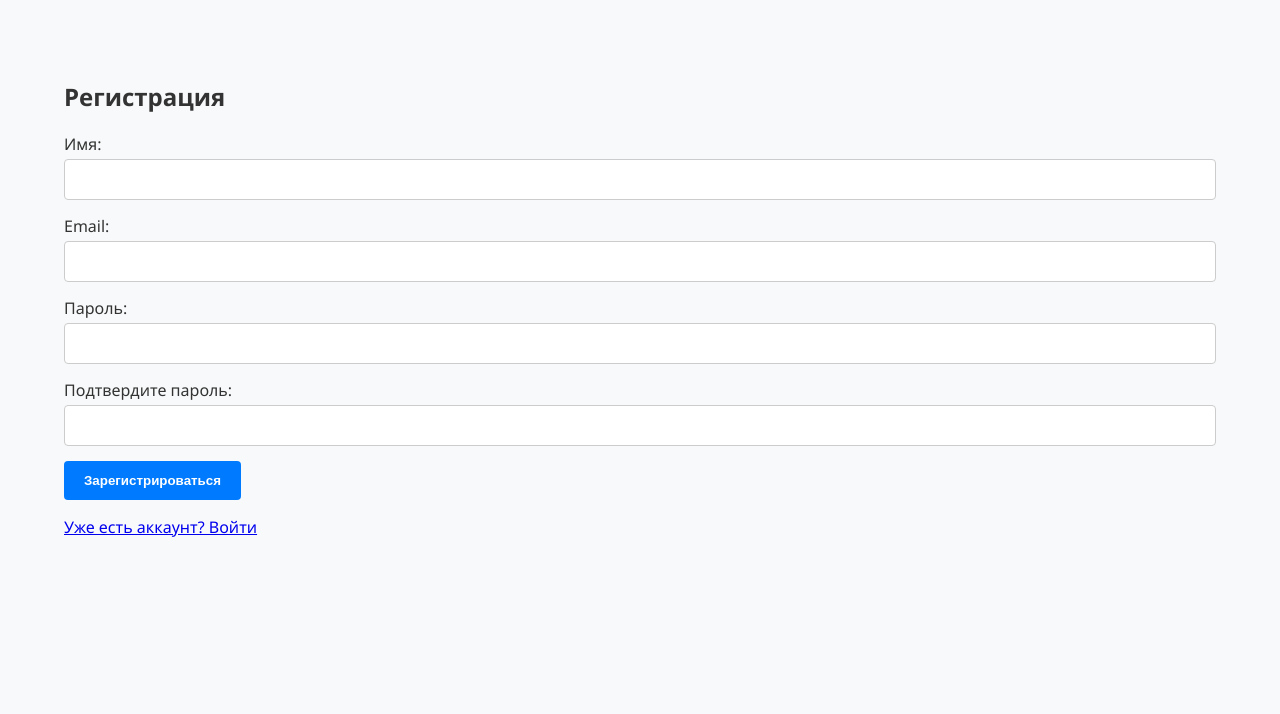
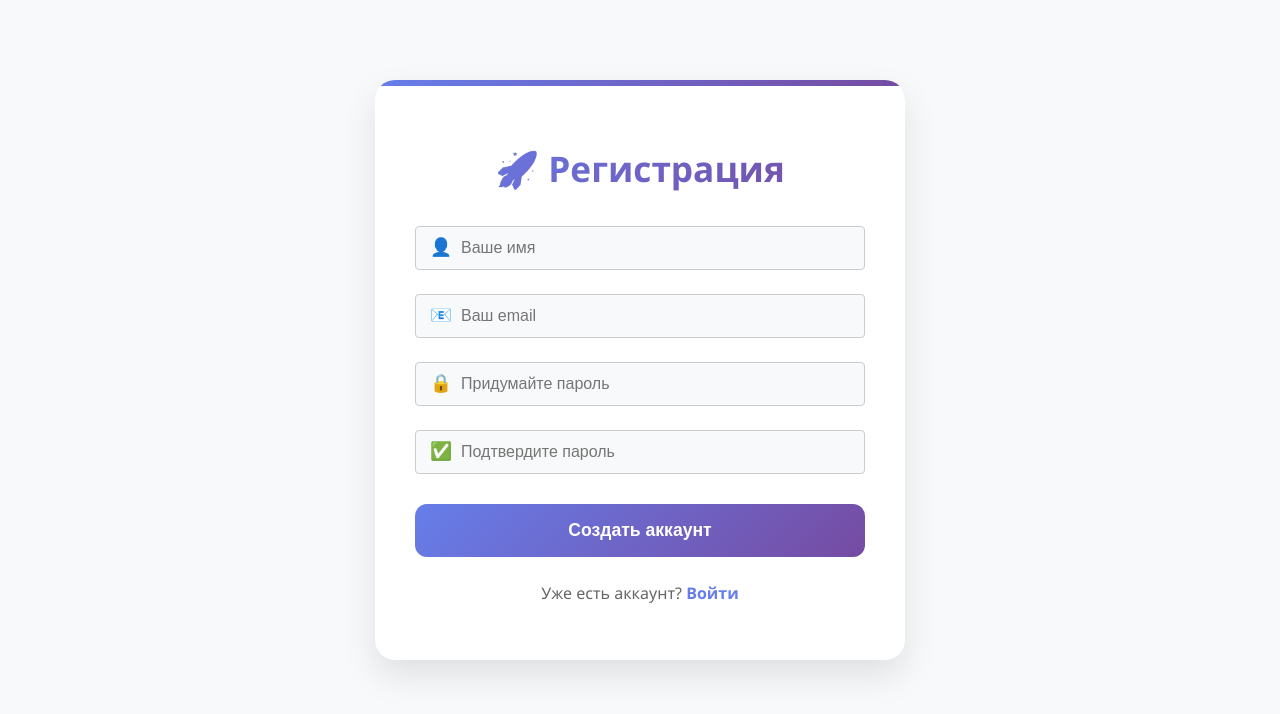
Before and after one commit to sHaDoX95/Edu_Platform, a PHP site: page /auth/register in a window 1280 px wide. Shown: the top 714 px of the page. Run offline with PHP 8.4, Linux system fonts and the light colour scheme; some libraries are stand-ins or nearby versions.

Commit message:
Улучшил страницы авторизации

```diff
--- a/app/public/css/style.css
+++ b/app/public/css/style.css
@@ -694,3 +694,180 @@ ul.course-list li small {
         justify-content: center;
     }
 }
+
+.auth-container {
+    max-width: 450px;
+    margin: 80px auto;
+    padding: 40px;
+    background: white;
+    border-radius: 20px;
+    box-shadow: 0 15px 35px rgba(0, 0, 0, 0.1);
+    position: relative;
+    overflow: hidden;
+}
+
+.auth-container::before {
+    content: '';
+    position: absolute;
+    top: 0;
+    left: 0;
+    right: 0;
+    height: 6px;
+    background: linear-gradient(90deg, #667eea 0%, #764ba2 100%);
+}
+
+.auth-title {
+    text-align: center;
+    font-size: 2.2em;
+    margin-bottom: 30px;
+    background: linear-gradient(135deg, #667eea 0%, #764ba2 100%);
+    -webkit-background-clip: text;
+    -webkit-text-fill-color: transparent;
+    background-clip: text;
+}
+
+.auth-form {
+    display: flex;
+    flex-direction: column;
+    gap: 20px;
+}
+
+.auth-label {
+    display: flex;
+    flex-direction: column;
+    gap: 8px;
+    font-weight: 600;
+    color: #2c3e50;
+}
+
+.auth-input {
+    padding: 15px 20px;
+    border: 2px solid #e9ecef;
+    border-radius: 12px;
+    font-size: 1em;
+    transition: all 0.3s ease;
+    background: #f8f9fa;
+}
+
+.auth-input:focus {
+    outline: none;
+    border-color: #667eea;
+    background: white;
+    box-shadow: 0 0 0 3px rgba(102, 126, 234, 0.1);
+    transform: translateY(-2px);
+}
+
+.auth-input:invalid:not(:focus):not(:placeholder-shown) {
+    border-color: #dc3545;
+}
+
+.auth-button {
+    background: linear-gradient(135deg, #667eea 0%, #764ba2 100%);
+    color: white;
+    padding: 16px 20px;
+    border: none;
+    border-radius: 12px;
+    font-size: 1.1em;
+    font-weight: 600;
+    cursor: pointer;
+    transition: all 0.3s ease;
+    margin-top: 10px;
+}
+
+.auth-button:hover {
+    transform: translateY(-2px);
+    box-shadow: 0 8px 25px rgba(102, 126, 234, 0.3);
+}
+
+.auth-button:active {
+    transform: translateY(0);
+}
+
+.auth-link {
+    text-align: center;
+    margin-top: 25px;
+    color: #666;
+}
+
+.auth-link a {
+    color: #667eea;
+    text-decoration: none;
+    font-weight: 600;
+    transition: color 0.3s ease;
+}
+
+.auth-link a:hover {
+    color: #764ba2;
+    text-decoration: underline;
+}
+
+.auth-error {
+    background: #ffe6e6;
+    color: #dc3545;
+    padding: 12px 16px;
+    border-radius: 8px;
+    border-left: 4px solid #dc3545;
+    margin-top: 20px;
+    font-weight: 500;
+}
+
+.auth-success {
+    background: #e6ffe6;
+    color: #28a745;
+    padding: 12px 16px;
+    border-radius: 8px;
+    border-left: 4px solid #28a745;
+    margin-top: 20px;
+    font-weight: 500;
+}
+
+@keyframes fadeIn {
+    from { opacity: 0; transform: translateY(20px); }
+    to { opacity: 1; transform: translateY(0); }
+}
+
+.auth-container {
+    animation: fadeIn 0.6s ease-out;
+}
+
+.auth-decoration {
+    position: absolute;
+    width: 200px;
+    height: 200px;
+    background: linear-gradient(135deg, rgba(102, 126, 234, 0.1) 0%, rgba(118, 75, 162, 0.1) 100%);
+    border-radius: 50%;
+    z-index: -1;
+}
+
+.decoration-1 {
+    top: -50px;
+    right: -50px;
+}
+
+.decoration-2 {
+    bottom: -50px;
+    left: -50px;
+}
+
+.password-strength {
+    margin-top: 5px;
+    font-size: 0.9em;
+    color: #666;
+}
+
+.auth-input-wrapper {
+    position: relative;
+}
+
+.auth-input-wrapper .auth-input {
+    padding-left: 45px;
+}
+
+.auth-input-icon {
+    position: absolute;
+    left: 15px;
+    top: 50%;
+    transform: translateY(-50%);
+    color: #667eea;
+    font-size: 1.1em;
+}
--- a/app/views/auth/register.php
+++ b/app/views/auth/register.php
@@ -3,31 +3,70 @@
 <head>
     <meta charset="UTF-8">
     <meta name="viewport" content="width=device-width, initial-scale=1.0">
-    <link rel="stylesheet" href="/css/style.css">
+    <link rel="stylesheet" href="/css/style.css?v=<?= time() ?>">
     <title>Регистрация</title>
 </head>
 <body>
-    <div class="container">
-        <h2>Регистрация</h2>
-        <form method="POST">
-            <label>Имя:
-                <input type="text" name="name" value="<?= htmlspecialchars($_POST['name'] ?? '') ?>" required>
-            </label>
-            <label>Email:
-                <input type="email" name="email" value="<?= htmlspecialchars($_POST['email'] ?? '') ?>" required>
-            </label>
-            <label>Пароль:
-                <input type="password" name="password" required>
-            </label>
-            <label>Подтвердите пароль:
-                <input type="password" name="password_confirm" required>
-            </label>
-            <button type="submit">Зарегистрироваться</button>
+    <div class="auth-container">
+        <div class="auth-decoration decoration-1"></div>
+        <div class="auth-decoration decoration-2"></div>
+
+        <h1 class="auth-title">🚀 Регистрация</h1>
+
+        <form method="POST" class="auth-form">
+            <div class="auth-input-wrapper">
+                <span class="auth-input-icon">👤</span>
+                <input type="text" name="name" class="auth-input" placeholder="Ваше имя"
+                       value="<?= htmlspecialchars($_POST['name'] ?? '') ?>" required>
+            </div>
+
+            <div class="auth-input-wrapper">
+                <span class="auth-input-icon">📧</span>
+                <input type="email" name="email" class="auth-input" placeholder="Ваш email"
+                       value="<?= htmlspecialchars($_POST['email'] ?? '') ?>" required>
+            </div>
+
+            <div class="auth-input-wrapper">
+                <span class="auth-input-icon">🔒</span>
+                <input type="password" name="password" class="auth-input" placeholder="Придумайте пароль" required>
+            </div>
+
+            <div class="auth-input-wrapper">
+                <span class="auth-input-icon">✅</span>
+                <input type="password" name="password_confirm" class="auth-input" placeholder="Подтвердите пароль" required>
+            </div>
+
+            <button type="submit" class="auth-button">Создать аккаунт</button>
         </form>
-        <p><a href="/auth/login">Уже есть аккаунт? Войти</a></p>
+
+        <div class="auth-link">
+            <p>Уже есть аккаунт? <a href="/auth/login">Войти</a></p>
+        </div>
+
         <?php if (!empty($error)): ?>
-            <p class="error"><?= htmlspecialchars($error) ?></p>
+            <div class="auth-error">
+                ⚠️ <?= htmlspecialchars($error) ?>
+            </div>
         <?php endif; ?>
     </div>
+
+    <script>
+    document.querySelector('form').addEventListener('submit', function(e) {
+        const password = document.querySelector('input[name="password"]');
+        const confirm = document.querySelector('input[name="password_confirm"]');
+
+        if (password.value !== confirm.value) {
+            e.preventDefault();
+            alert('Пароли не совпадают!');
+            confirm.focus();
+        }
+
+        if (password.value.length < 6) {
+            e.preventDefault();
+            alert('Пароль должен содержать минимум 6 символов!');
+            password.focus();
+        }
+    });
+    </script>
 </body>
 </html>
```
Also changed, not shown: app/views/auth/login.php (+36 -14 lines).
